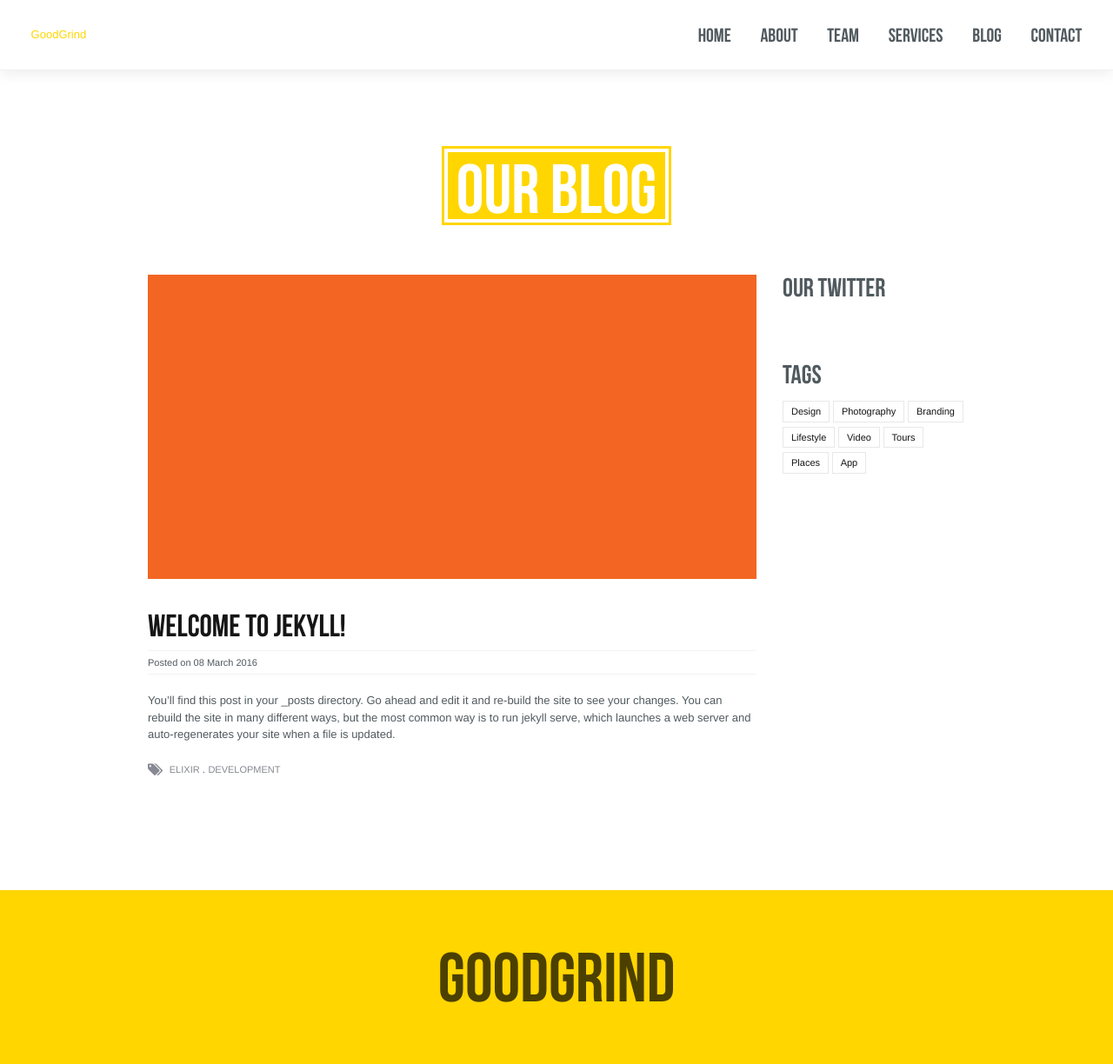
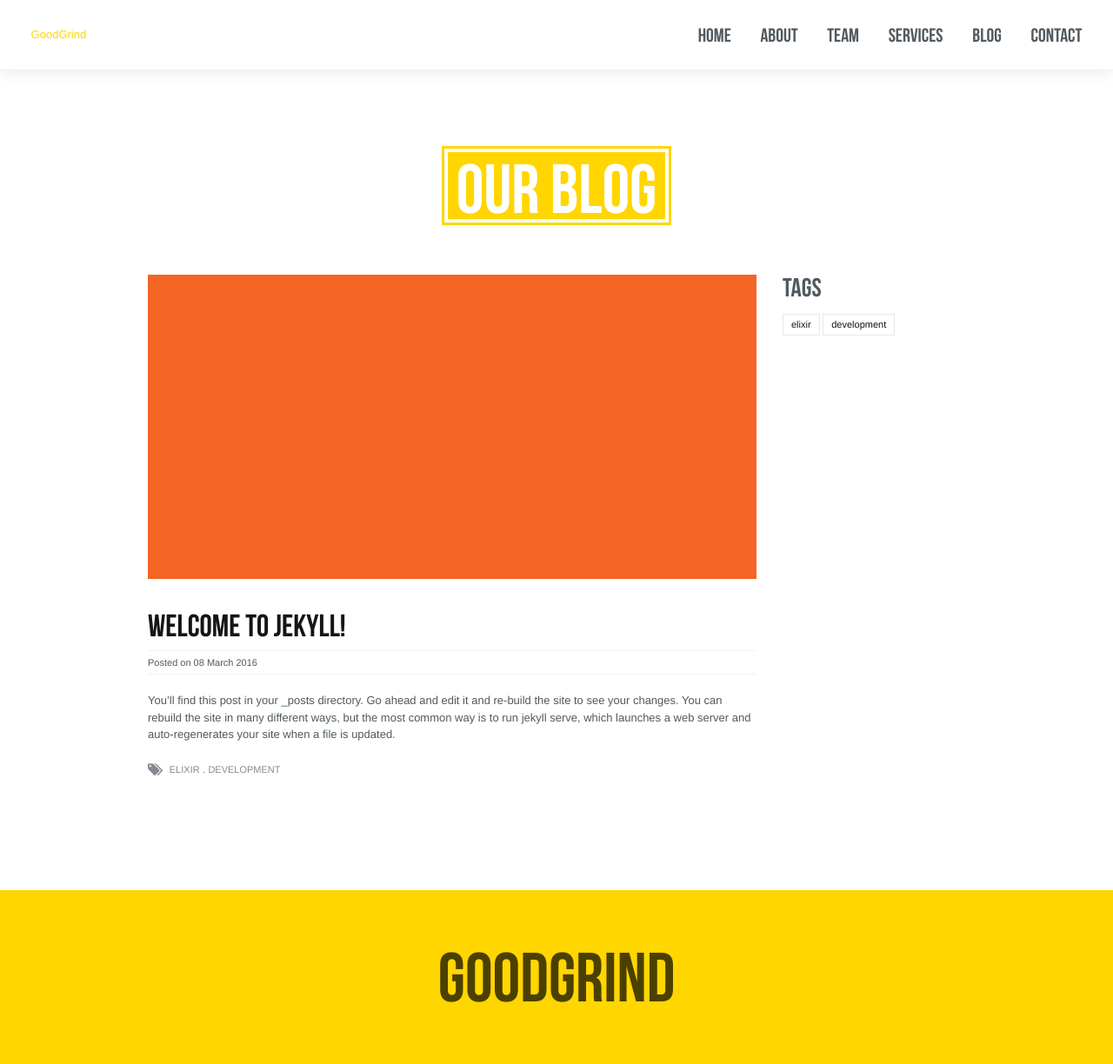
Before and after one commit to GoodGrind/goodgrind.github.io, a Jekyll site: the page built from blog/index.html, in a window 1280 px wide. Shown: the whole page at 87% size. Built offline with Jekyll 4.4.1, drawn with Linux system fonts in a browser that asks for light colours; nearby versions of some CDN libraries; library files that are not in the unit come from our copies; the list of posts is cut into pages by our own code; comment, search, counter and statistics services are not loaded.

Commit message:
Sidebar moved into external include file. Sidebar displays all tags used. Filtering is NOT implemented yet

```diff
--- /dev/null
+++ b/_includes/sidebar.html
@@ -0,0 +1,13 @@
+<div class="sidebar">
+
+	<div class="widget tags">
+		<div class="widget-title">Tags</div>
+		<ul class="tags-list styled-list">
+			{% for tag in site.tags %}
+				{% assign tag_text = tag | first %}
+				<li><a href="">{{ tag_text }}</a></li>
+			{% endfor %}
+		</ul>
+	</div>
+
+</div>
--- a/_layouts/blog-default.html
+++ b/_layouts/blog-default.html
@@ -27,30 +27,7 @@ layout: default
 			</div>
 
 			<div class="four columns">
-
-				<div class="sidebar">
-
-					<div class="widget">
-                    <div class="widget-title">Our Twitter</div>
-                      <ul id="twitter-feed" class="twitter styled-list"></ul>
-                    </div>
-
-					<div class="widget tags">
-						<div class="widget-title">Tags</div>
-						<ul class="tags-list styled-list">
-							<li><a href="#">Design</a></li>
-							<li><a href="#">Photography</a></li>
-							<li><a href="#">Branding</a></li>
-							<li><a href="#">Lifestyle</a></li>
-							<li><a href="#">Video</a></li>
-							<li><a href="#">Tours</a></li>
-							<li><a href="#">Places</a></li>
-							<li><a href="#">App</a></li>
-						</ul>
-					</div>
-
-				</div>
-
+				{% include sidebar.html %}
 			</div>
 
 		</div>
```
Also changed, not shown: README.md.
